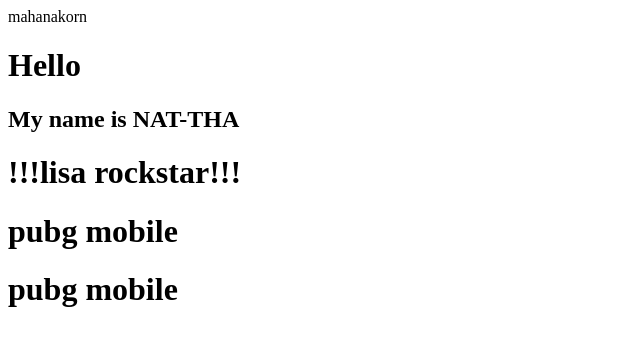
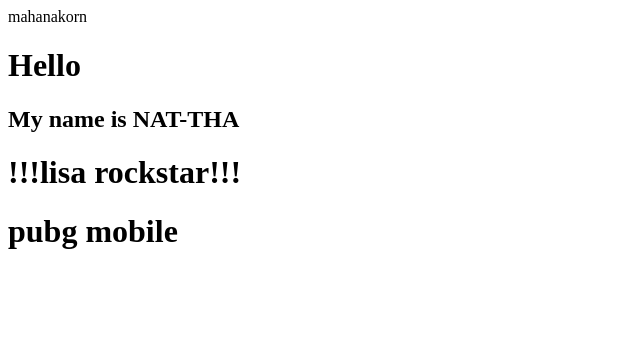
Before and after one commit to NAT-THA/Lab2-1, a plain HTML site: page index.html in a window 1280 px wide. Shown: the whole page, without its empty margins (0-640 px from the left). Drawn offline with Linux system fonts and the light colour scheme.

Commit message:
Update index.html

```diff
--- a/index.html
+++ b/index.html
@@ -6,7 +6,5 @@
 
     <h1>!!!lisa rockstar!!!</h1>
     <h1>pubg mobile</h1>
-
-    <h1>pubg mobile</h1>
 </body>
 </html>
```
